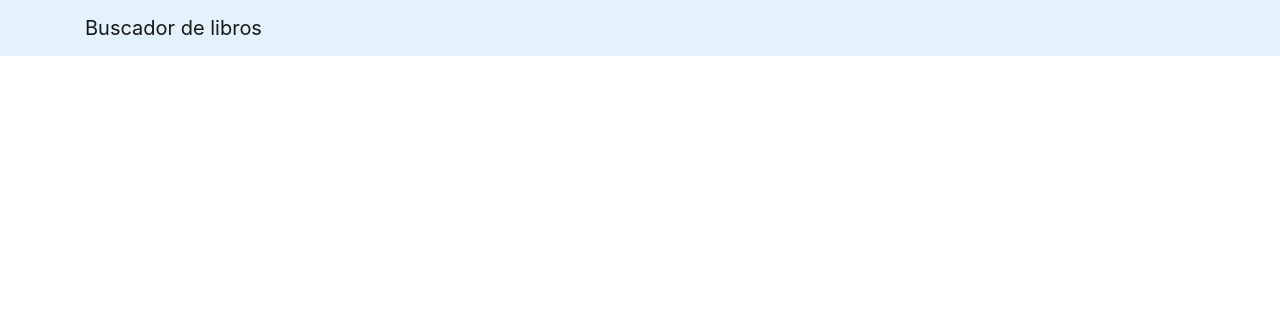
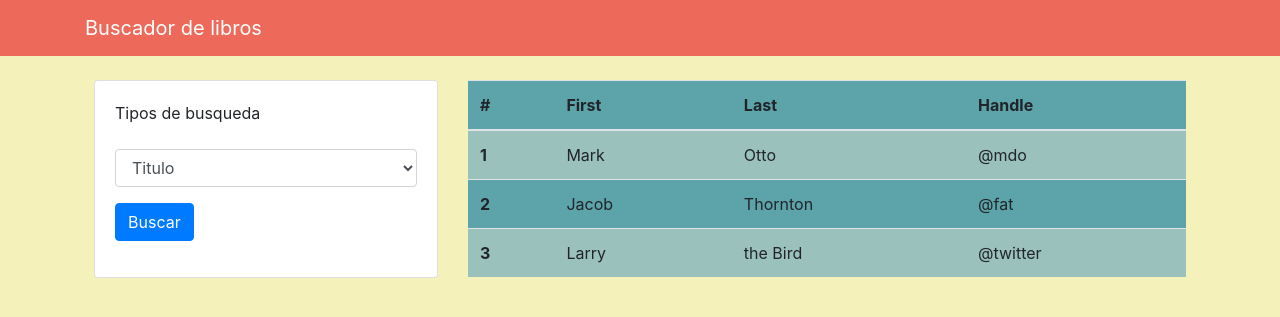
Before and after one commit to jluisv987/Proyecto-bases-de-datos, a PHP site: page / in a window 1280 px wide. Shown: the top 317 px of the page. Run offline with PHP 8.4, Linux system fonts and the light colour scheme; data that the repository does not hold is empty.

Commit message:
se agrego css, paleta de color, formularios para busqueda y una tabla para mostrar datos

```diff
--- /dev/null
+++ b/css/styles.css
@@ -0,0 +1,20 @@
+.navbar-custom {
+    background-color:#ED6A5A !important;
+ }
+ a:link, a:visited {
+   color: white;
+    font-size: 20px;
+
+ }
+ .table-striped>tbody>tr:nth-child(odd)>td,
+ .table-striped>tbody>tr:nth-child(odd)>th {
+    background-color: #9BC1BC;
+  }
+
+ .table-striped>tbody>tr:nth-child(even)>td,
+ .table-striped>tbody>tr:nth-child(even)>th {
+     background-color: #5CA4A9;
+   }
+ body {
+   background-color: #F4F1BB;
+ }
--- a/includes/header.php
+++ b/includes/header.php
@@ -7,6 +7,7 @@
     rel="stylesheet"
     integrity="sha384-ggOyR0iXCbMQv3Xipma34MD+dH/1fQ784/j6cY/iJTQUOhcWr7x9JvoRxT2MZw1T"
     crossorigin="anonymous">
+    <link rel="stylesheet" href="css/styles.css">
     <title></title>
   </head>
   <body>
--- a/index.php
+++ b/index.php
@@ -1,8 +1,76 @@
 <?php include('includes/database.php');?>
 <?php include('includes/header.php');?>
-    <nav class="navbar navbar-light" style="background-color: #e3f2fd;" >
-      <div class="container">
-        <a href="index.php" class="navbar-brand">Buscador de libros</a>
-      </div>
+<?php
+    $query="SELECT titulo,portada FROM libros";
+    //Consigue los titulos
+    $result= $mysqli->query($query) or die($mysqli->error.__LINE__);
+ ?>
+    <nav class="navbar navbar-custom">
+        <div class="container">
+            <a href="index.php" class="navbar-brand">Buscador de libros</a>
+        </div>
     </nav>
+
+
+    <div class="container p-4">
+        <div class="row">
+            <div class="col-md-4">
+            <!--busqueda-->
+                <div class="card card-body">
+
+                    <div class="form-group">
+                      <label for="Tipos de busqueda">Tipos de busqueda</label>
+                    </div>
+                    <div class="form-group">
+                      <select class="form-control" >
+                        <option>Titulo</option>
+                        <option>Autor</option>
+                        <option>Genero</option>
+                        <option>ISNB13</option>
+                        <option>Tipo</option>
+                      </select>
+                    </div>
+                    <div class="form-group">
+                        <button type="button"
+                        class="btn btn-primary">Buscar</button>
+                    </div>
+                </div>
+
+            </div>
+            <!--Mostrar libros-->
+            <div class="col-md-8" >
+                <table class="table table-striped">
+                      <thead style="background: #5CA4A9">
+                        <tr>
+                          <th scope="col">#</th>
+                          <th scope="col">First</th>
+                          <th scope="col">Last</th>
+                          <th scope="col">Handle</th>
+                        </tr>
+                    </thead >
+                      <tbody>
+                        <tr>
+                          <th scope="row">1</th>
+                          <td>Mark</td>
+                          <td>Otto</td>
+                          <td>@mdo</td>
+                        </tr>
+                        <tr>
+                          <th scope="row">2</th>
+                          <td>Jacob</td>
+                          <td>Thornton</td>
+                          <td>@fat</td>
+                        </tr>
+                        <tr>
+                          <th scope="row">3</th>
+                          <td>Larry</td>
+                          <td>the Bird</td>
+                          <td>@twitter</td>
+                        </tr>
+                      </tbody>
+                    </table>
+            </div>
+        </div>
+    </div>
+
 <?php include('includes/footer.php');?>
```
